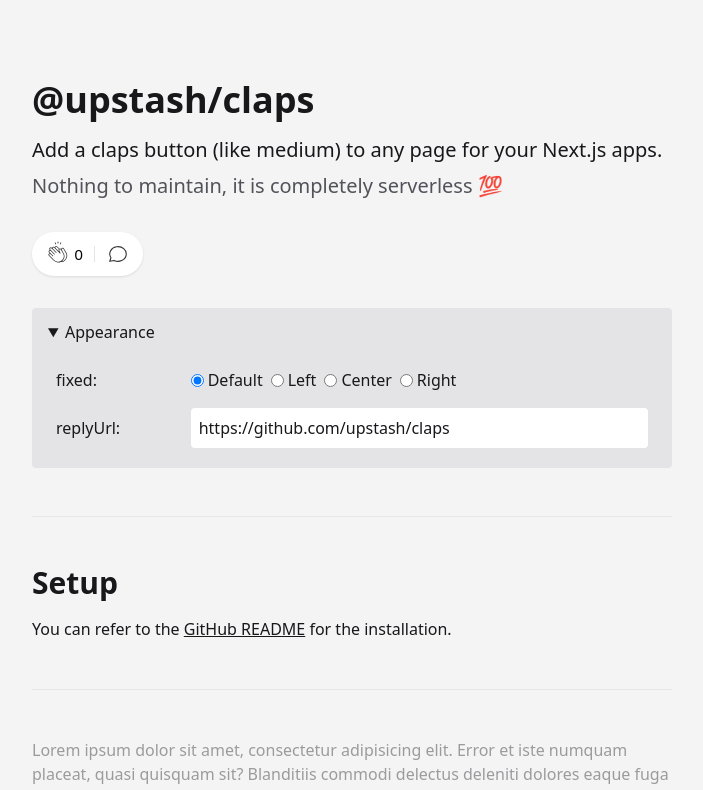
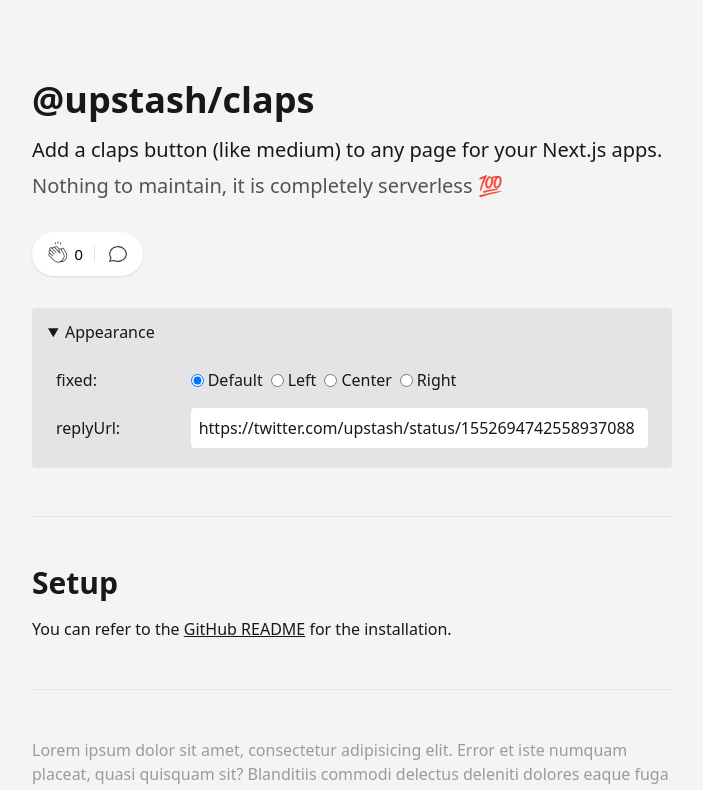
Before and after one commit to upstash/claps, a Next.js app: page / in a window 1280 px wide. Shown: the top 790 px of the page, without its empty margins (288-991 px from the left). Built offline with nearby package versions, Linux system fonts and the light colour scheme; no server answers.

Commit message:
version update

```diff
--- a/package.json
+++ b/package.json
@@ -1,6 +1,6 @@
 {
   "name": "@upstash/claps",
-  "version": "0.1.6",
+  "version": "0.1.7",
   "license": "MIT",
   "main": "./claps.js",
   "module": "./claps.mjs",
--- a/pages/index.tsx
+++ b/pages/index.tsx
@@ -7,7 +7,7 @@
     "default"
   );
   const [replyUrl, setReplyUrl] = useState<string>(
-    "https://github.com/upstash/claps"
+    "https://twitter.com/upstash/status/1552694742558937088"
   );
 
   useEffect(() => {
```
